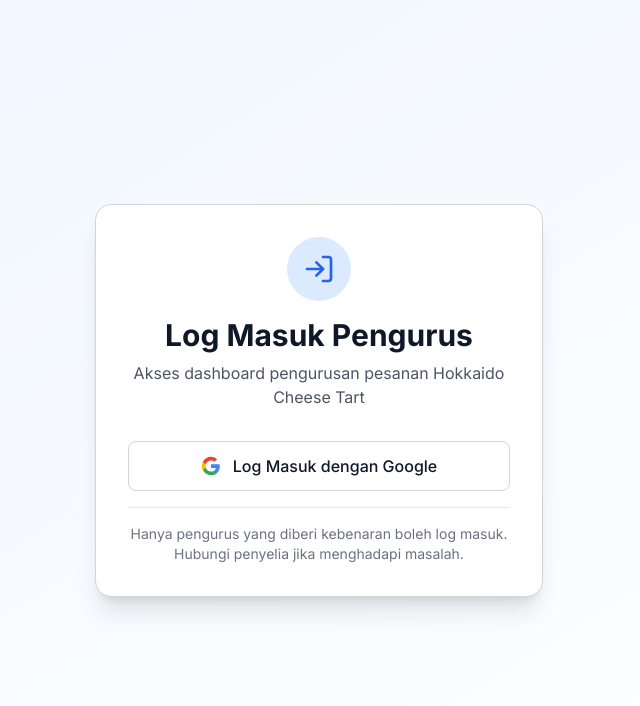
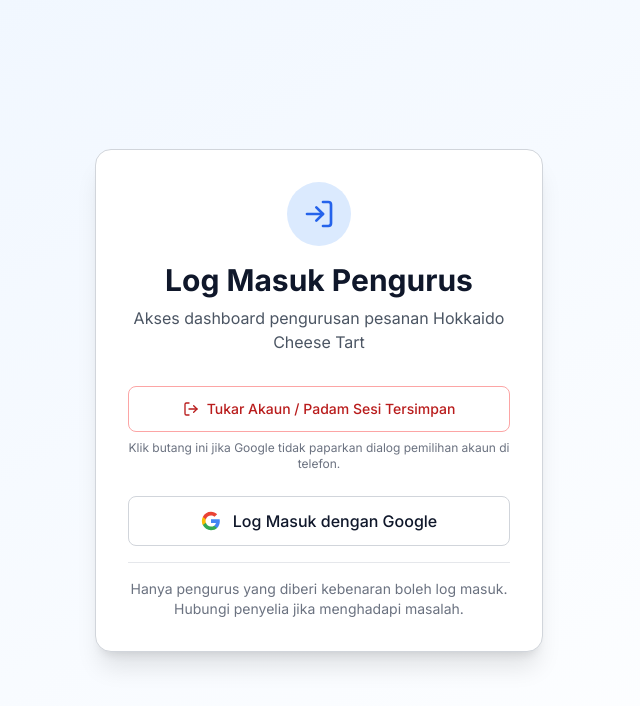
Before and after one commit to anamazizi/hokkaido, a Next.js app: page /urus/login in a window 1280 px wide. Shown: the top 706 px of the page, without its empty margins (321-961 px from the left). Built offline with nearby package versions, Linux system fonts and the light colour scheme.

Commit message:
fix: make session reset button permanently visible and fix oauth queryParams structure

```diff
--- a/app/urus/login/page.tsx
+++ b/app/urus/login/page.tsx
@@ -79,6 +79,30 @@
     }
   }
 
+  const handleForceSessionReset = async () => {
+    setLoading(true)
+    try {
+      // Clear Supabase session
+      await supabase.auth.signOut()
+
+      // Clear all browser storage
+      if (typeof window !== 'undefined') {
+        localStorage.clear()
+        sessionStorage.clear()
+      }
+
+      // Clear state
+      setCurrentUser(null)
+
+      alert('Sesi telah dibersihkan. Sila tekan Log Masuk semula.')
+    } catch (error) {
+      console.error('Error resetting session:', error)
+      alert('Ralat semasa membersihkan sesi.')
+    } finally {
+      setLoading(false)
+    }
+  }
+
   // Show loading while checking session
   if (checkingSession) {
     return (
@@ -132,6 +156,21 @@
           </div>
         )}
 
+        {/* Permanent session reset button - always visible */}
+        <div className="mb-6">
+          <button
+            onClick={handleForceSessionReset}
+            disabled={loading}
+            className="w-full flex items-center justify-center gap-2 py-3 px-4 bg-white border border-red-300 hover:border-red-400 text-red-700 hover:text-red-800 rounded-lg text-sm font-medium transition disabled:opacity-50 disabled:cursor-not-allowed"
+          >
+            <LogOut className="h-4 w-4" />
+            {loading ? 'Memproses...' : 'Tukar Akaun / Padam Sesi Tersimpan'}
+          </button>
+          <p className="text-xs text-gray-500 text-center mt-2">
+            Klik butang ini jika Google tidak paparkan dialog pemilihan akaun di telefon.
+          </p>
+        </div>
+
         <div className="space-y-4">
           <button
             onClick={handleGoogleLogin}
```
Also changed, not shown: PROJECT_PROGRESS.txt, 1 other file (tests, documents, lock files or other folders).
